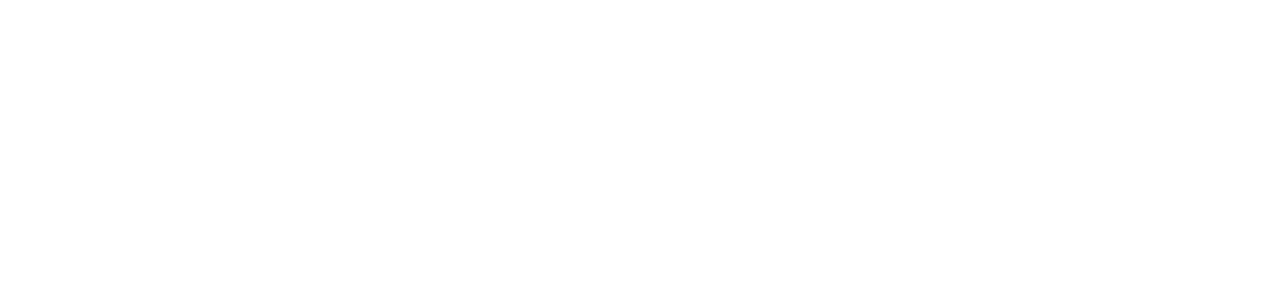
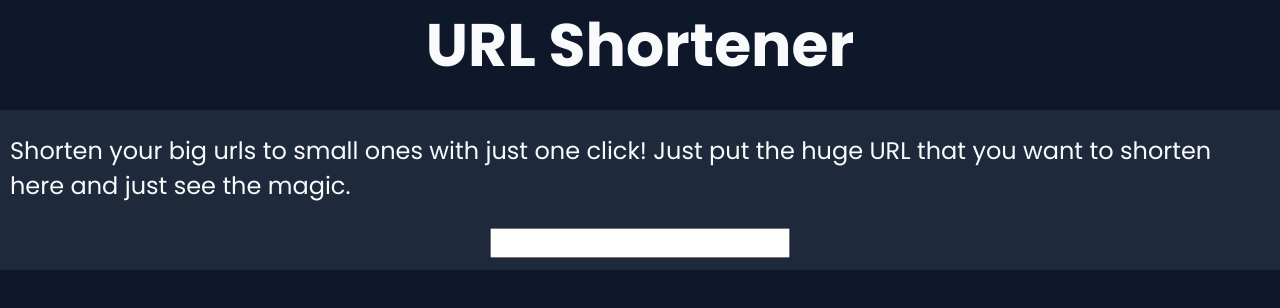
Before and after one commit to summitgautam/URL-Shortener, a website: page public/index.html in a window 1280 px wide. Drawn offline with Linux system fonts and the light colour scheme.

Commit message:
made the design of the frontend UI and it looks kinda good

```diff
--- a/public/index.html
+++ b/public/index.html
@@ -5,8 +5,16 @@
     <meta name="viewport" content="width=device-width, initial-scale=1.0">
     <title>URL Shortener</title>
     <link rel="stylesheet" href="style.css">
+    <link rel="preconnect" href="https://fonts.googleapis.com">
+    <link rel="preconnect" href="https://fonts.gstatic.com" crossorigin>
+    <link href="https://fonts.googleapis.com/css2?family=Poppins:ital,wght@0,100;0,200;0,300;0,400;0,500;0,600;0,700;0,800;0,900;1,100;1,200;1,300;1,400;1,500;1,600;1,700;1,800;1,900&display=swap" rel="stylesheet">
 </head>
 <body>
+    <h1>URL Shortener</h1>
+    <div class="box">
+        <p>Shorten your big urls to small ones with just one click! Just put the huge URL that you want to shorten here and just see the magic.</p> <br>
+        <input type="url">
+    </div>
 
     <script src="script.js"></script>
 </body>
--- a/public/style.css
+++ b/public/style.css
@@ -0,0 +1,39 @@
+*{
+    margin: 0;
+    padding: 0;
+    box-sizing: border-box;
+}
+body{
+    background: #0F172A;
+    color: #F8FAFC;
+    font-family: Poppins, sans-serif;
+    align-items: center;
+    justify-content: center;
+}
+h1{
+    font-size: 60px;
+    margin-bottom: 20px;
+    display: flex;
+    align-items: center;
+    justify-content: center;
+}
+.box{
+    background: #1E293B;
+    width: 100%;
+    height: 160px;
+    display: flex;
+    flex-direction: column;
+    justify-content: center;
+    align-items: center;
+    padding: 10px;
+}
+p{
+    font-size: 24px;
+    margin-top: 11px;
+}
+input{
+    width: 300px;
+    height: 30px;
+    font-family: Poppins, sans-serif;
+    color: blue;
+}
```
